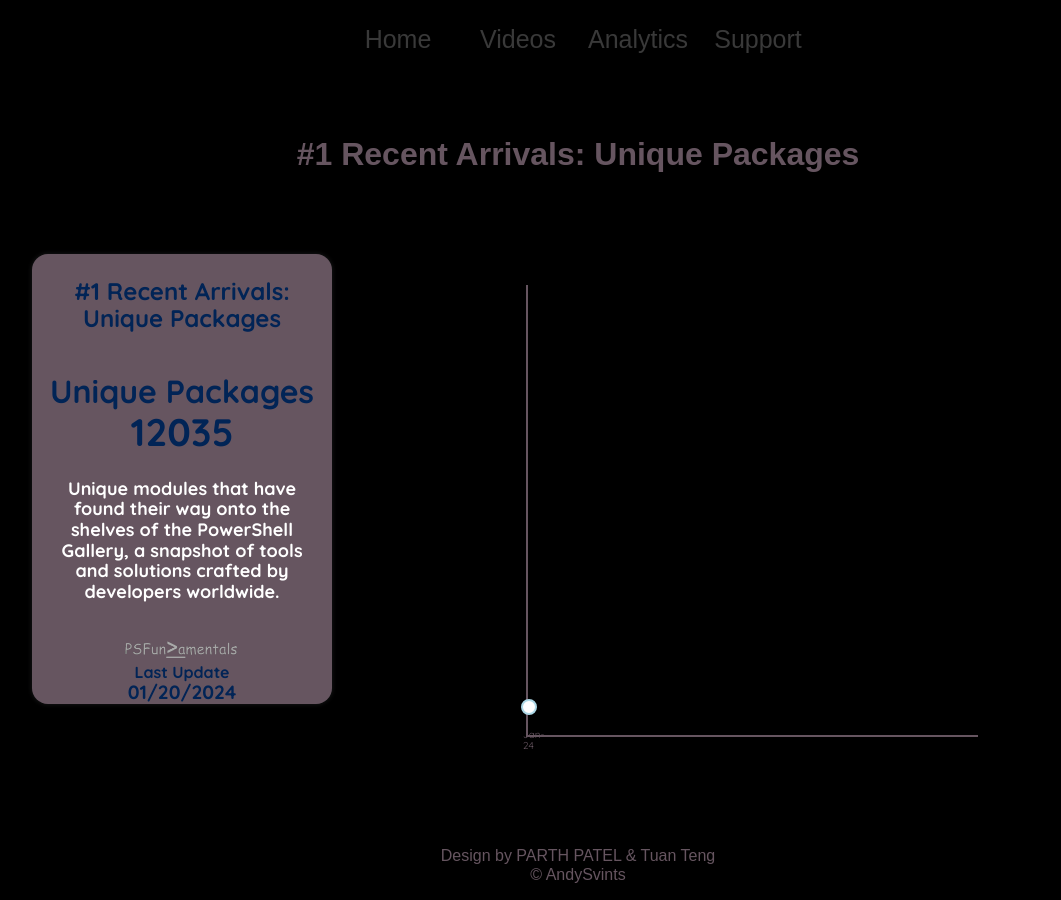
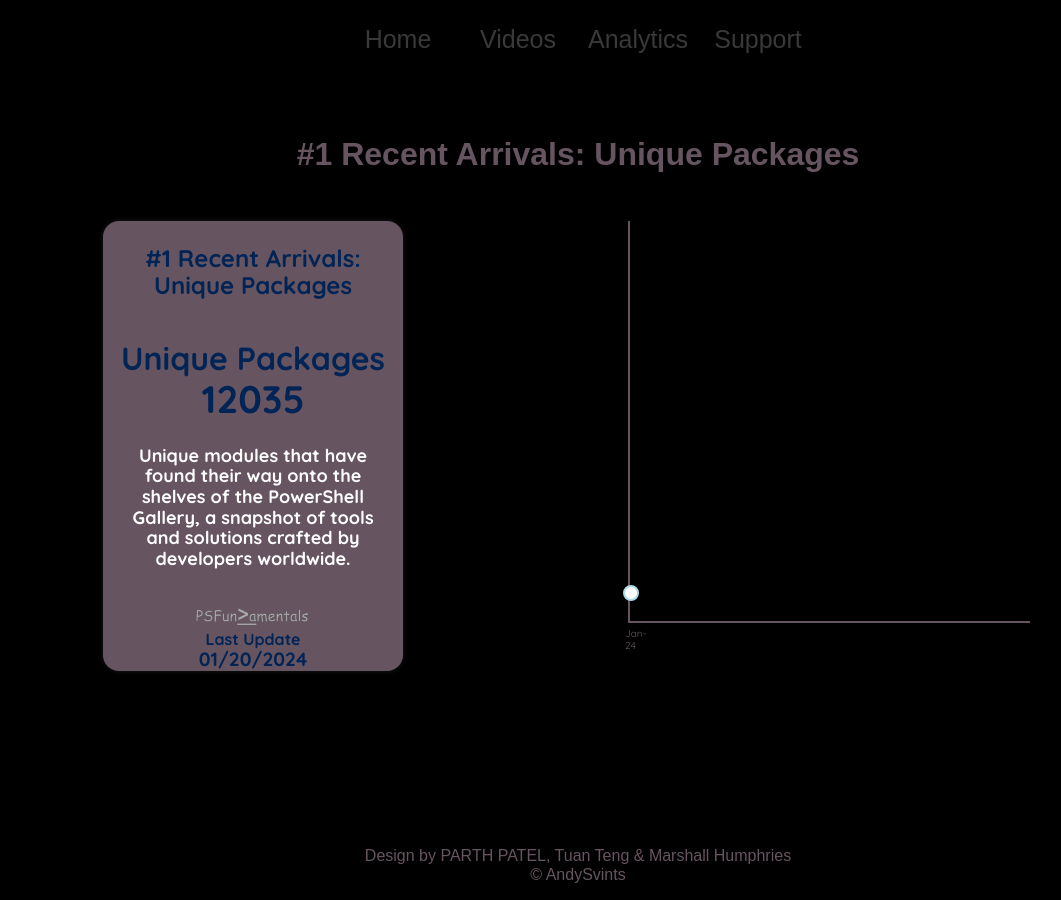
Before and after one commit to andysvints/PowerShellFundamentals, a Jekyll site: the page built from _posts/2024-02-14-recent-arrivals.html, in a window 1280 px wide. Shown: the whole page, without its empty margins (62-1123 px from the left). Built offline with Jekyll 4.4.1, drawn with Linux system fonts in a browser that asks for light colours; nearby versions of some CDN libraries.

Commit message:
add style to post

```diff
--- a/_includes/footer.html
+++ b/_includes/footer.html
@@ -1,4 +1,4 @@
 <footer>
-    Design by <a href="https://codepen.io/liquidcharcoal" target="_blank">PARTH PATEL</a> & <a href="https://codepen.io/tuanteng" target="_blank"> Tuan Teng</a><br>
+    Design by <a href="https://codepen.io/liquidcharcoal" target="_blank">PARTH PATEL</a>,<a href="https://codepen.io/tuanteng" target="_blank"> Tuan Teng</a> & <a href="https://codepen.io/marshump">Marshall Humphries</a><br>
     &copy; <a href="https://github.com/andysvints" target="_blank">AndySvints</a>
 </footer>
--- a/_posts/2024-02-14-recent-arrivals.html
+++ b/_posts/2024-02-14-recent-arrivals.html
@@ -22,7 +22,7 @@
             </div>
         </div>
     </div>
-    <figure class="css-chart" style="--widget-size: 450px;">
+    <figure class="css-chart" style="--widget-size: 400px;">
         <ul class="line-chart">
           <li style="--x: 1px; --y: 27.31px;">
 
--- a/assets/css/style.css
+++ b/assets/css/style.css
@@ -237,7 +237,6 @@
   border-left: 2px solid;
   display: inline-block;
   height: var(--widget-size);
-  margin: 5em 15em 1em 5em;
   padding: 0;
   position: relative;
   width: var(--widget-size);
@@ -245,7 +244,7 @@
 }
 
 .css-chart p {
-  margin-top: var(--y);
+  margin-top: calc(var(--y)*1.5);
   font-size: x-small;
 }
 .line-chart {
```
